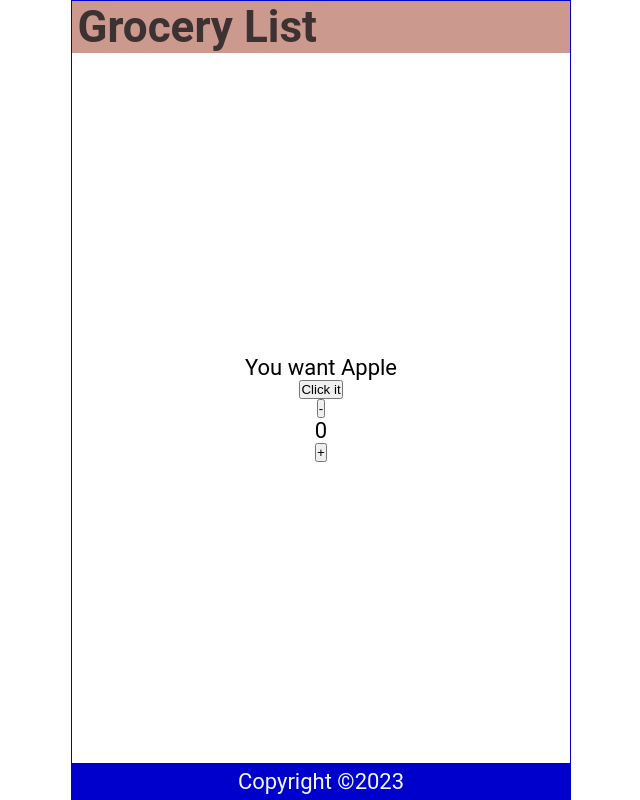
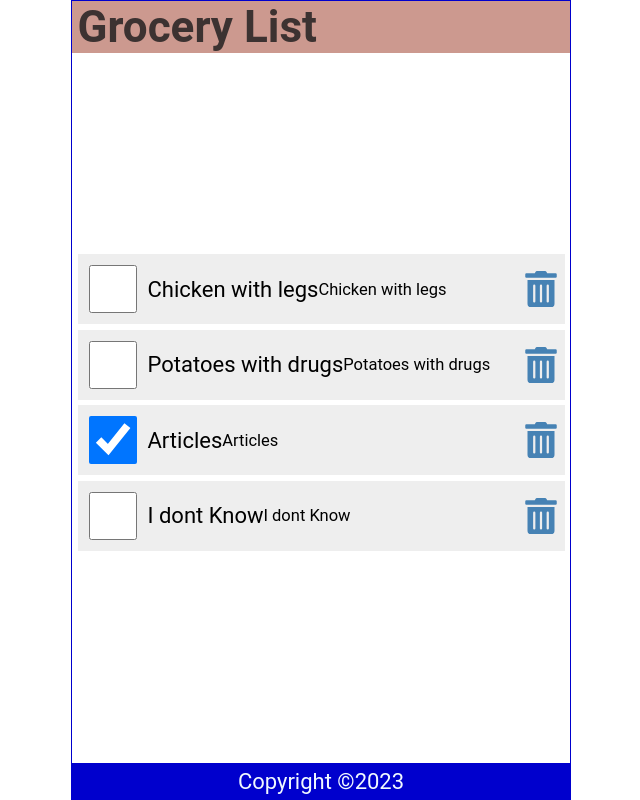
Before and after one commit to Arthaz1245/ReactLessons, a React (Create React App) app in the folder lesson1/: page / in a window 1280 px wide. Shown: the whole page, without its empty margins (319-959 px from the left). Built offline with nearby package versions, Linux system fonts and the light colour scheme.

Commit message:
tutorial pt 2

```diff
--- a/lesson1/package.json
+++ b/lesson1/package.json
@@ -8,6 +8,7 @@
     "@testing-library/user-event": "^13.5.0",
     "react": "^18.2.0",
     "react-dom": "^18.2.0",
+    "react-icons": "^4.7.1",
     "react-scripts": "5.0.1",
     "web-vitals": "^2.1.4"
   },
--- a/lesson1/src/App.js
+++ b/lesson1/src/App.js
@@ -1,11 +1,12 @@
 import Header from "./Header";
-import Content from "./Content";
+//import Content from "./Content";
+import Content2 from "./Content2";
 import Footer from "./Footer";
 function App() {
   return (
     <div className="App">
       <Header />
-      <Content />
+      <Content2 />
       <Footer />
     </div>
   );
--- /dev/null
+++ b/lesson1/src/Content2.js
@@ -0,0 +1,36 @@
+import { useState } from "react";
+import { FaTrashAlt } from "react-icons/fa";
+const Content2 = () => {
+  const [items, setItems] = useState([
+    { id: 1, checked: false, item: "Chicken with legs" },
+    { id: 2, checked: false, item: "Potatoes with drugs" },
+    { id: 3, checked: true, item: "Articles" },
+    { id: 4, checked: false, item: "I dont Know" },
+  ]);
+  const handleCheck = (id) => {
+    const listItems = items.map((item) =>
+      item.id === id ? { ...item, checked: !item.checked } : item
+    );
+    setItems(listItems);
+  };
+  return (
+    <main>
+      <ul>
+        {items.map((item) => (
+          <li className="item" key={item.id}>
+            <input
+              type="checkbox"
+              onChange={() => handleCheck(item.id)}
+              checked={item.checked}
+            />
+            {item.item}
+            <label>{item.item}</label>
+            <FaTrashAlt role="button" tabIndex="0" />
+          </li>
+        ))}
+      </ul>
+    </main>
+  );
+};
+
+export default Content2;
--- a/lesson1/src/index.css
+++ b/lesson1/src/index.css
@@ -57,3 +57,62 @@ footer {
   display: grid;
   place-content: center;
 }
+
+ul {
+  width: 100%;
+  list-style: none;
+  padding: 0 0.25rem 0.25rem;
+}
+
+ul li::before {
+  content: "\200B";
+}
+
+.item {
+  display: flex;
+  justify-content: flex-start;
+  align-items: center;
+  padding: 0.5rem 0 0.5rem 0.5rem;
+  margin: 0.25rem 0;
+  background-color: #eee;
+}
+
+.item:first-child {
+  margin: 0;
+}
+
+.item input[type="checkbox"] {
+  text-align: center;
+  width: 2.5rem;
+  width: 48px;
+  min-width: 48px;
+  height: 2.5rem;
+  height: 48px;
+  min-height: 48px;
+  cursor: pointer;
+  margin-right: 0.5rem;
+}
+
+.item input[type="checkbox"]:focus+label {
+  text-decoration: underline;
+}
+
+.item>label {
+  font-size: 0.75rem;
+  flex-grow: 1;
+}
+
+.item svg {
+  width: 48px;
+  min-width: 48px;
+  height: 36px;
+  font-size: 1rem;
+  color: steelblue;
+  cursor: pointer;
+}
+
+.item svg:focus,
+.item svg:hover {
+  color: red;
+  outline: none;
+}
```
Also changed, not shown: 1 other file (tests, documents, lock files or other folders).
